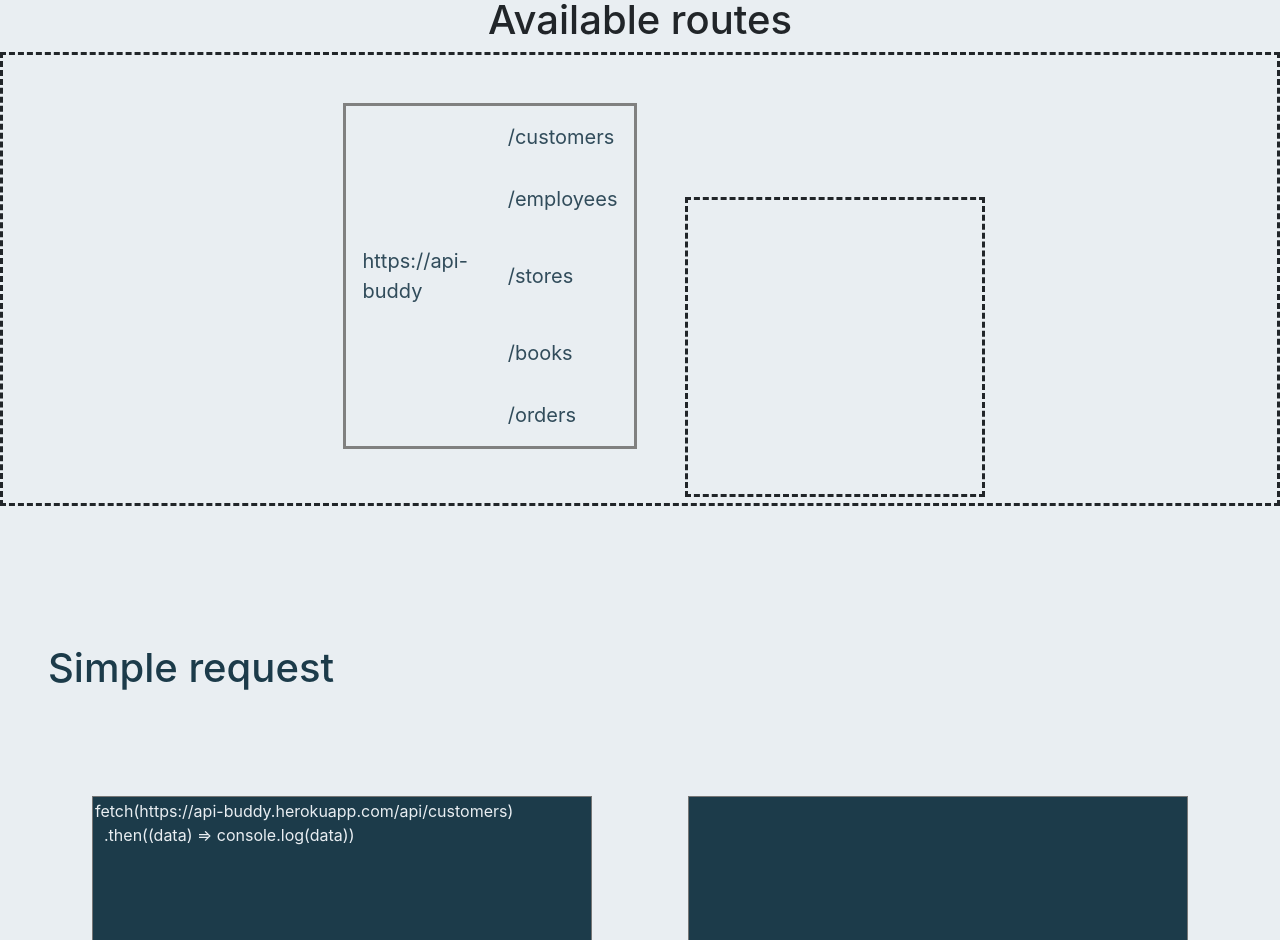
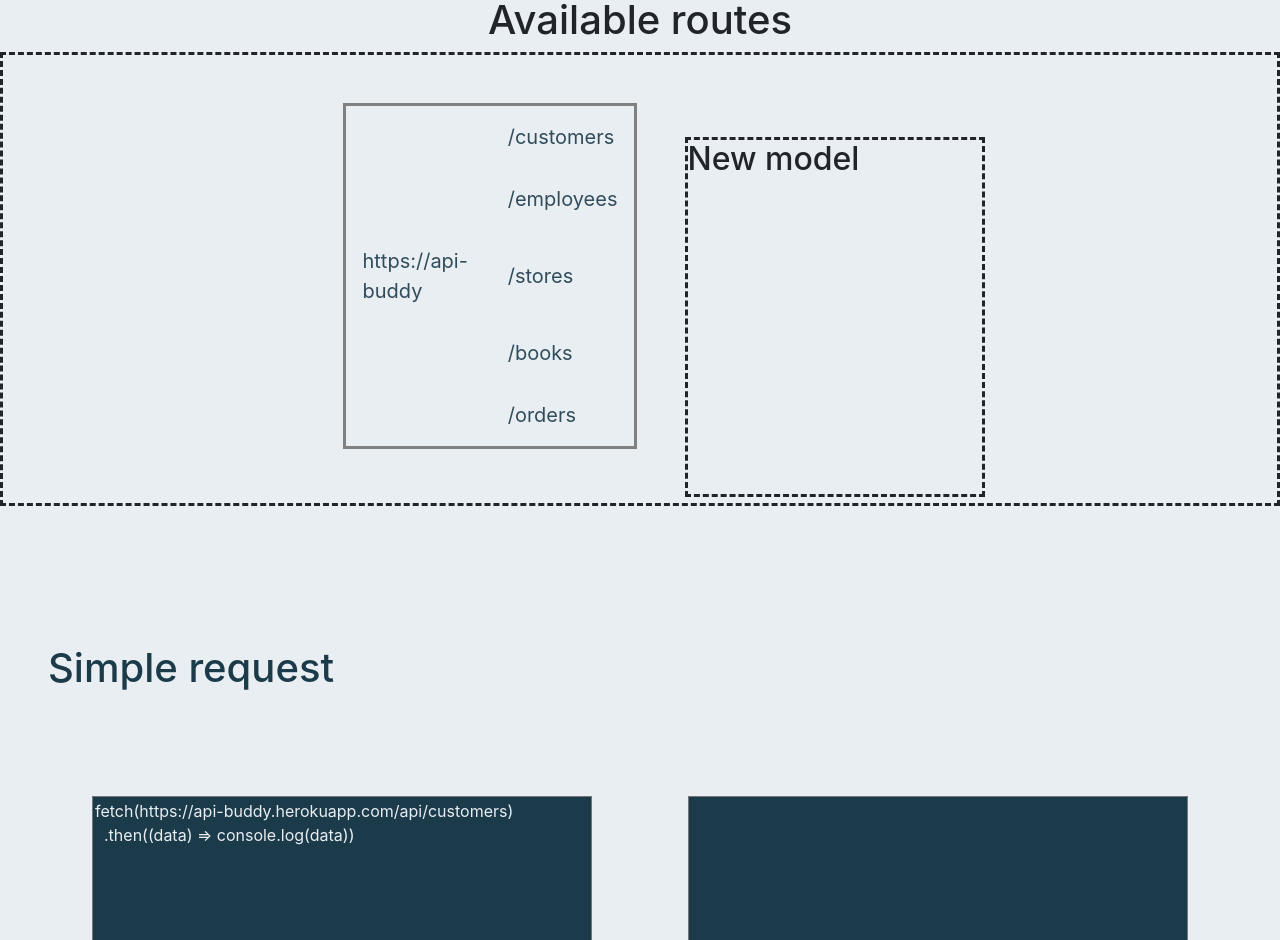
Before and after one commit to SidnevIgor/api-buddy-react, a React (Create React App) app: page / in a window 1280 px wide. Shown: the part 1020-1960 px from the top of the page. Built offline with nearby package versions, Linux system fonts and the light colour scheme.

Commit message:
Update routesDisplay.jsx

```diff
--- a/src/components/routesDisplay.jsx
+++ b/src/components/routesDisplay.jsx
@@ -30,8 +30,8 @@
               </tr>
             </tbody>
           </table>
-          <div style = {{width: "300px", height: "300px", borderStyle: "dashed", display: "inline-block"}}>
-
+          <div style = {{width: "300px", height: "360px", borderStyle: "dashed", display: "inline-block"}}>
+            <h2 style = {{position: "absolute", marginLeft: "auto", marginRight: "auto"}}>New model</h2>
           </div>
         </div>
       </div>
```
